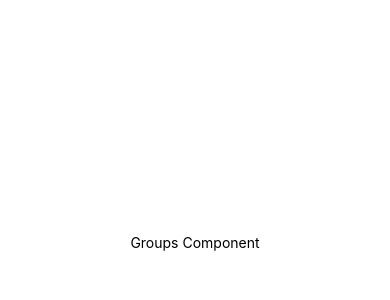
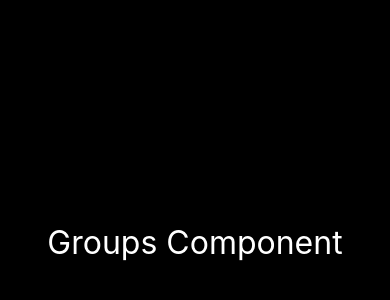
Before and after one commit to bezerrarodrigo/teams-joy, a React Native app: screen / in a window 390 px wide. Shown: the part 180-480 px from the top of the page. Built offline with nearby package versions, Linux system fonts and the light colour scheme.

Commit message:
feat: styled component added

```diff
--- a/package.json
+++ b/package.json
@@ -12,7 +12,8 @@
     "expo": "~49.0.15",
     "expo-status-bar": "~1.6.0",
     "react": "18.2.0",
-    "react-native": "0.72.6"
+    "react-native": "0.72.6",
+    "styled-components": "^6.1.1"
   },
   "devDependencies": {
     "@babel/core": "^7.20.0",
--- a/src/screens/Groups/Groups.tsx
+++ b/src/screens/Groups/Groups.tsx
@@ -1,20 +1,11 @@
-import {StyleSheet, Text, View} from "react-native";
+import {Container, Title} from './styles'
 
 const Groups = () => {
   return (
-    <View style={styles.container}>
-      <Text>Groups Component</Text>
-    </View>
+    <Container>
+      <Title>Groups Component</Title>
+    </Container>
   );
 };
 
-const styles = StyleSheet.create({
-  container: {
-    flex: 1,
-    backgroundColor: '#fff',
-    alignItems: "center",
-    justifyContent: "center"
-  }
-})
-
 export default Groups;
--- /dev/null
+++ b/src/screens/Groups/styles.ts
@@ -0,0 +1,13 @@
+import styled from "styled-components/native";
+
+export const Container = styled.View`
+  flex: 1;
+  background-color: #000;
+  align-items: center;
+  justify-content: center;
+`
+
+export const Title = styled.Text`
+  color: #fff;
+  font-size: 32px;
+`
```
Also changed, not shown: 1 other file (tests, documents, lock files or other folders).
